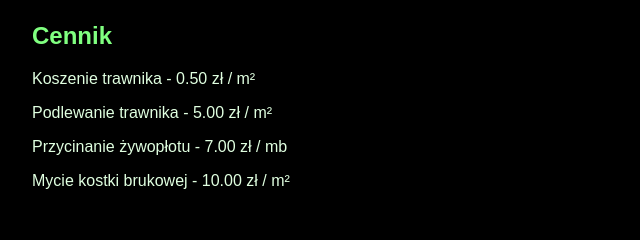
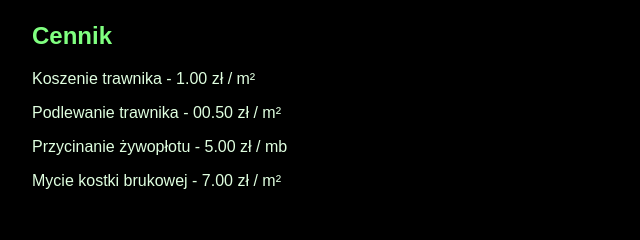
Before and after one commit to DjTomil/Us-ugi-piel-gnacji-ogrodu, a plain HTML site: page index.html in a window 1280 px wide. Shown: the part 499-739 px from the top of the page, 0-640 px from the left. Drawn offline with Linux system fonts and the light colour scheme.

Commit message:
Update index.html

```diff
--- a/index.html
+++ b/index.html
@@ -72,10 +72,10 @@
   </section>  <section id="cennik">
     <h2>Cennik</h2>
     <ul class="price-list">
-      <li>Koszenie trawnika - 0.50 zł / m²</li>
-      <li>Podlewanie trawnika - 5.00 zł / m²</li>
-      <li>Przycinanie żywopłotu - 7.00 zł / mb</li>
-      <li>Mycie kostki brukowej - 10.00 zł / m²</li>
+      <li>Koszenie trawnika - 1.00 zł / m²</li>
+      <li>Podlewanie trawnika - 00.50 zł / m²</li>
+      <li>Przycinanie żywopłotu - 5.00 zł / mb</li>
+      <li>Mycie kostki brukowej - 7.00 zł / m²</li>
     </ul>
   </section>  <section id="kontakt">
     <h2>Kontakt</h2>
```
